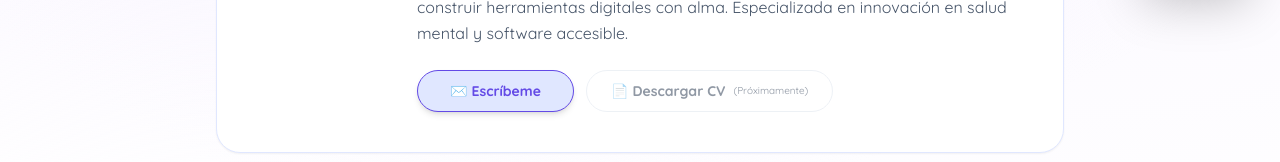
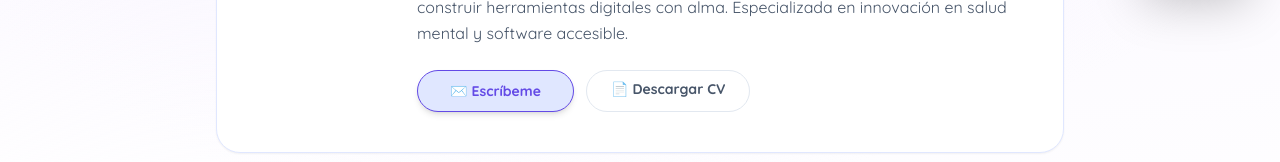
Before and after one commit to Blancadum/psiqfly, a Next.js app: page /autora in a window 1280 px wide. Shown: the part 277-439 px from the top of the page. Built offline with nearby package versions, Linux system fonts and the light colour scheme; no server answers.

Commit message:
CV download fixed

```diff
--- a/src/components/Layout/Author/AuthorHero.jsx
+++ b/src/components/Layout/Author/AuthorHero.jsx
@@ -53,13 +53,13 @@ export const AuthorHero = () => {
             >
               ✉️ Escríbeme
             </a>
-            <button
-              disabled
-              title="CV disponible próximamente"
-              className="psi-btn-secondary text-sm px-6 py-2.5 opacity-60 cursor-not-allowed flex items-center gap-2"
+            <a
+              href="/CV_BlancaDeUna_WebDev.pdf"
+              download="CV_Blanca_DeUna_Martin.pdf"
+              className="psi-btn-secondary"
             >
-              📄 Descargar CV <span className="text-[10px] font-normal">(Próximamente)</span>
-            </button>
+              📄 Descargar CV
+            </a>
           </div>
         </div>
       </div>
```
Also changed, not shown: 1 other file (tests, documents, lock files or other folders).
